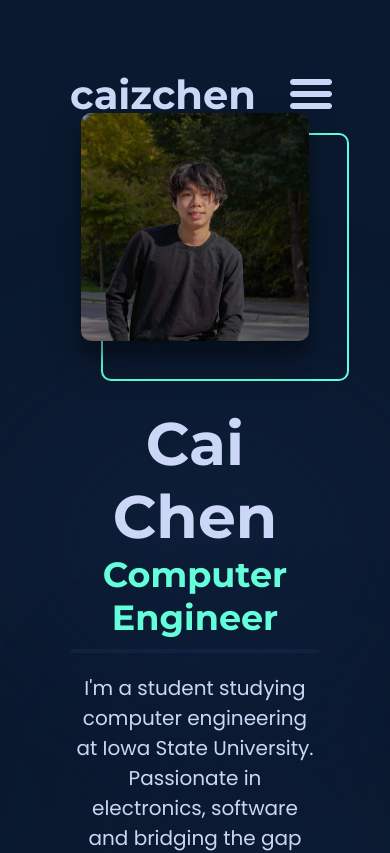
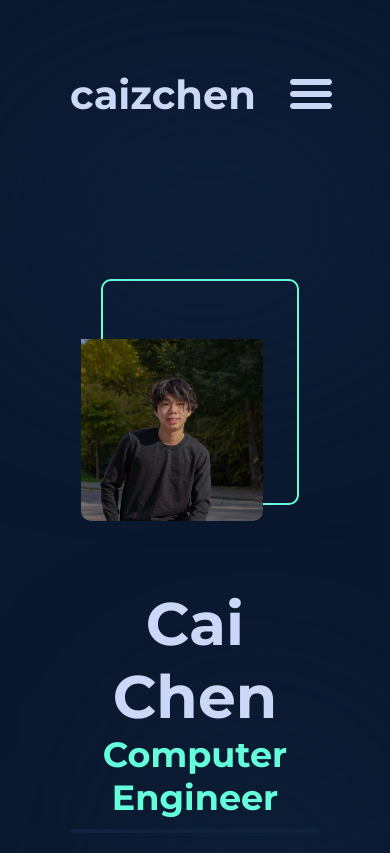
Before and after one commit to achen2304/portfolio-website, a React (Vite) app: page / in a window 390 px wide. Shown: the top 853 px of the page. Built offline with nearby package versions, Linux system fonts and the light colour scheme.

Commit message:
bug fix
width --> min-width

```diff
--- a/src/components/Hero/Hero.module.css
+++ b/src/components/Hero/Hero.module.css
@@ -4,7 +4,7 @@
   position: relative;
   display: flex;
   align-items: center;
-  height: 45vh;
+  min-height: 45vh;
   justify-content: flex;
   margin: 100px 10%;
   z-index: 1;
@@ -79,7 +79,6 @@
   display: block;
   z-index: 1;
   border-radius: 10px;
-  box-shadow: var(--boxshadow2);
 }
 
 .imgContainer {
@@ -130,8 +129,6 @@
 @media screen and (max-width: 1000px) {
   .container {
     flex-direction: column-reverse;
-    margin-top: 50vh;
-
   }
 
   .content {
@@ -139,15 +136,23 @@
     text-align: center;
     padding-top: 26px;
     padding-right: 0;
-    width: 100%;
+    width: 80%;
   }
   .subtitle::after {
     width: 250px;
     margin: 10px auto 0;
-}
+  }
 
   .heroImg {
-    margin-top: auto;
+    padding-top: 80px;
+    max-width: 80%;
+    display: block;
+    border-radius: 10px;
+  }
+
+  .imgContainer::before {
+    max-width: 80%;
+    max-height: 80%;
   }
   .title{
     margin-top: 30px;
```
